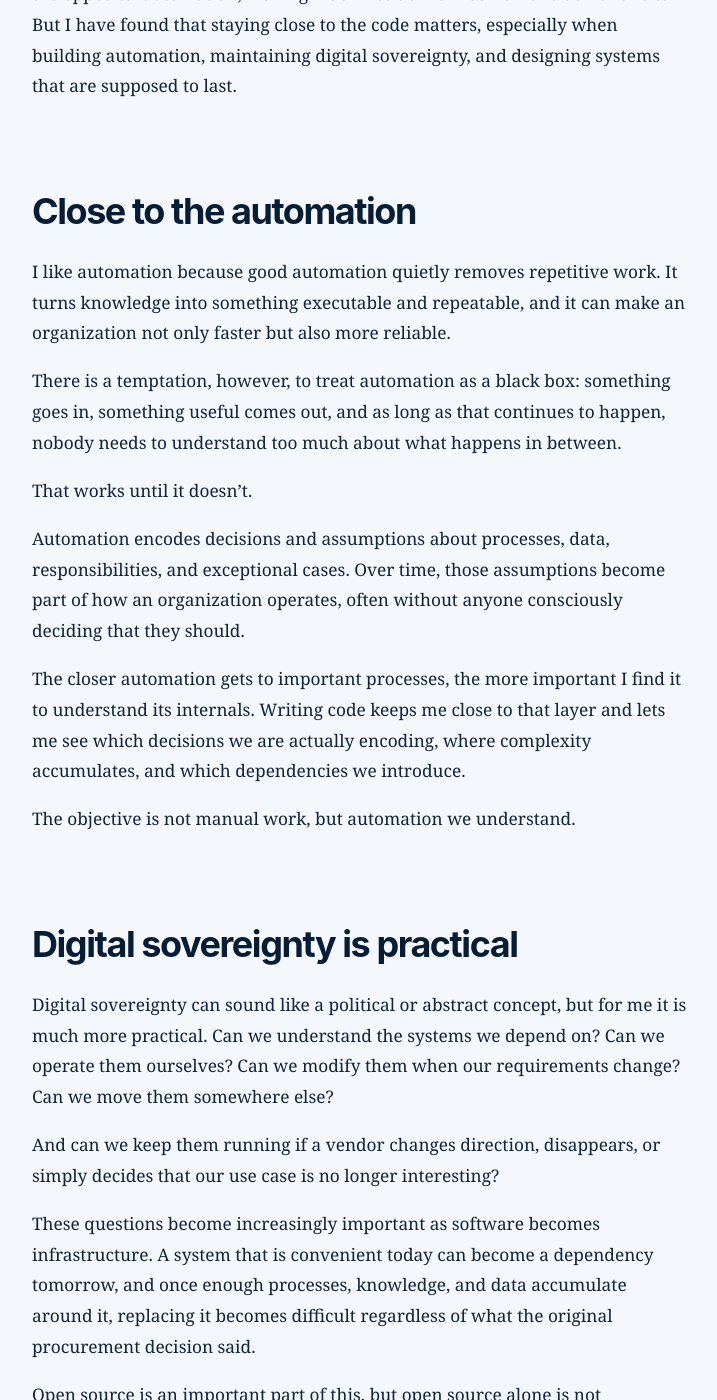
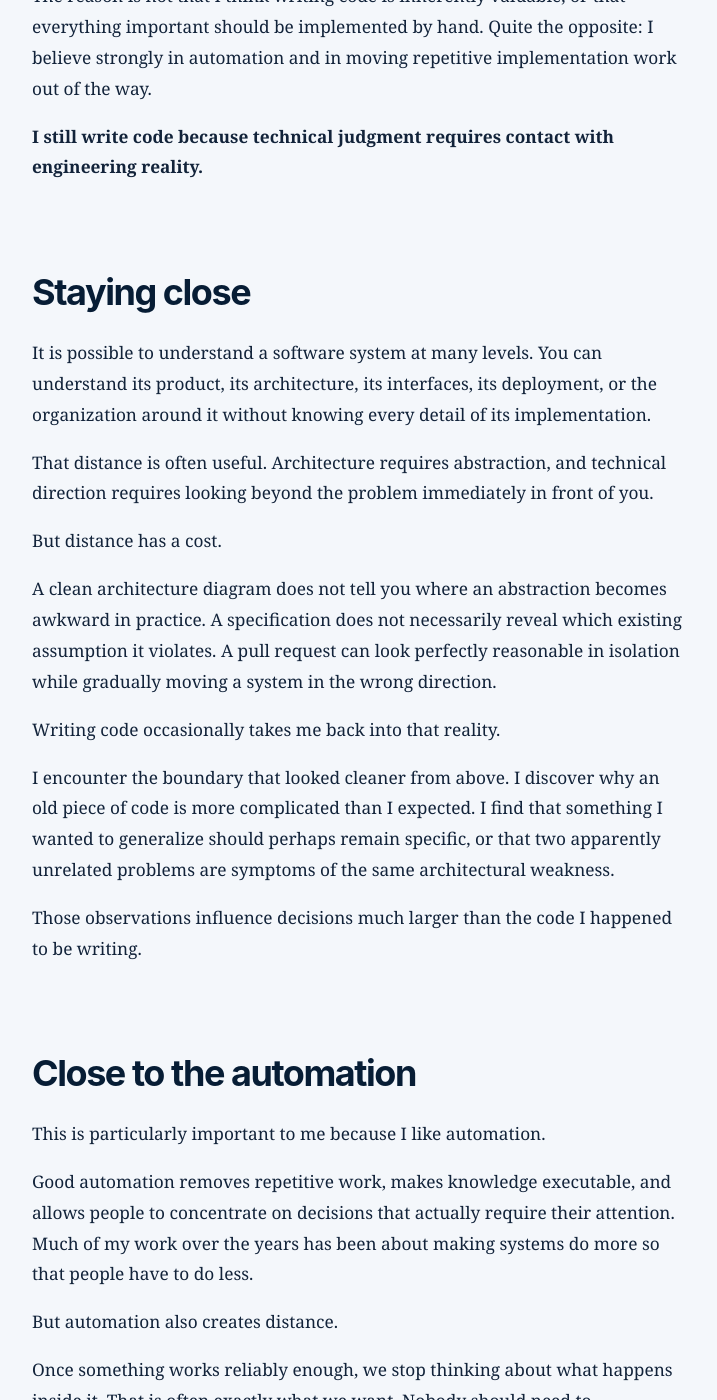
Before and after one commit to fsbraun/fsbraun.github.io, a Jekyll site: the page built from _posts/2025-03-25-why-i-still-write-code.md, in a window 1280 px wide and 1400 px high, scrolled down 880 px. Shown: the whole window, without its empty margins (208-925 px from the left). Built offline with Jekyll 4.4.1, drawn with Linux system fonts in a browser that asks for light colours; some of the changed text lies outside the part shown.

Commit message:
feat: Update coding article

```diff
--- a/_posts/2025-03-25-why-i-still-write-code.md
+++ b/_posts/2025-03-25-why-i-still-write-code.md
@@ -2,129 +2,171 @@
 layout: post
 title: Why I Still Write Code
 description: Why writing code still matters to me when building automation and systems meant to last.
-reading_time: 5
+reading_time: 10
 category: software-reuse
 ---
-I have been writing software for a long time, long enough to see technologies arrive with great enthusiasm and disappear again, and long enough to see systems outlive the assumptions under which they were built.
+I have been writing software for a long time, and my role has changed considerably along the way. I spend more time today thinking about architecture, product direction, automation, and the long-term consequences of technical decisions than about implementing individual features.
 
-I still write code.
+And yet, I still write code.
 
-Not because writing code itself is the goal. Much of what I care about is actually the opposite: automation, making machines do work so humans don't have to. But I have found that staying close to the code matters, especially when building automation, maintaining digital sovereignty, and designing systems that are supposed to last.
+The reason is not that I think writing code is inherently valuable, or that everything important should be implemented by hand. Quite the opposite: I believe strongly in automation and in moving repetitive implementation work out of the way.
+
+**I still write code because technical judgment requires contact with engineering reality.**
+
+## Staying close
+
+It is possible to understand a software system at many levels. You can understand its product, its architecture, its interfaces, its deployment, or the organization around it without knowing every detail of its implementation.
+
+That distance is often useful. Architecture requires abstraction, and technical direction requires looking beyond the problem immediately in front of you.
+
+But distance has a cost.
+
+A clean architecture diagram does not tell you where an abstraction becomes awkward in practice. A specification does not necessarily reveal which existing assumption it violates. A pull request can look perfectly reasonable in isolation while gradually moving a system in the wrong direction.
+
+Writing code occasionally takes me back into that reality.
+
+I encounter the boundary that looked cleaner from above. I discover why an old piece of code is more complicated than I expected. I find that something I wanted to generalize should perhaps remain specific, or that two apparently unrelated problems are symptoms of the same architectural weakness.
+
+Those observations influence decisions much larger than the code I happened to be writing.
 
 ## Close to the automation
 
-I like automation because good automation quietly removes repetitive work. It turns knowledge into something executable and repeatable, and it can make an organization not only faster but also more reliable.
+This is particularly important to me because I like automation.
 
-There is a temptation, however, to treat automation as a black box: something goes in, something useful comes out, and as long as that continues to happen, nobody needs to understand too much about what happens in between.
+Good automation removes repetitive work, makes knowledge executable, and allows people to concentrate on decisions that actually require their attention. Much of my work over the years has been about making systems do more so that people have to do less.
 
-That works until it doesn't.
+But automation also creates distance.
 
-Automation encodes decisions and assumptions about processes, data, responsibilities, and exceptional cases. Over time, those assumptions become part of how an organization operates, often without anyone consciously deciding that they should.
+Once something works reliably enough, we stop thinking about what happens inside it. That is often exactly what we want. Nobody should need to understand an entire technology stack merely to complete an everyday task.
 
-The closer automation gets to important processes, the more important I find it to understand its internals. Writing code keeps me close to that layer and lets me see which decisions we are actually encoding, where complexity accumulates, and which dependencies we introduce.
+The situation changes when we are responsible for the system itself.
 
-The objective is not manual work, but automation we understand.
+Automation encodes assumptions about processes, data, responsibilities, and exceptional cases. Those assumptions gradually become part of how an organization operates, often surviving much longer than anyone originally expected.
 
-## Digital sovereignty is practical
+Being close to the implementation helps me understand what we are actually automating, rather than only what we intended to automate.
 
-Digital sovereignty can sound like a political or abstract concept, but for me it is much more practical. Can we understand the systems we depend on? Can we operate them ourselves? Can we modify them when our requirements change? Can we move them somewhere else?
+The goal is not to do manually what a machine could do for me.
 
-And can we keep them running if a vendor changes direction, disappears, or simply decides that our use case is no longer interesting?
+The goal is to understand enough to remain in control of what the machine does.
 
-These questions become increasingly important as software becomes infrastructure. A system that is convenient today can become a dependency tomorrow, and once enough processes, knowledge, and data accumulate around it, replacing it becomes difficult regardless of what the original procurement decision said.
+## Systems have surprisingly long lives
 
-Open source is an important part of this, but open source alone is not sovereignty. Having access to source code is valuable; having the capability to understand, operate, and change that code is something else.
+Software has a tendency to live longer than expected.
 
-That capability has to exist somewhere.
+django CMS is a good example from my own work. It has evolved through many generations of Python, Django, browsers, deployment practices, contributors, organizations, and ideas about what a content management system should be.
 
-For me, continuing to write code is part of maintaining it.
+a.ix is different, but the underlying design question is similar: what does it mean to build systems that may still matter decades from now?
 
-## Decades change the design problem
+Thinking in decades changes how I look at software.
 
-Many software discussions happen on a surprisingly short timescale. We talk about the next release, the next migration, the next framework, perhaps the next few years.
+The interesting question is no longer whether an architecture is elegant today. It is whether the system can absorb changes we cannot yet predict, whether parts can be replaced without replacing everything, and whether somebody will still be able to understand why important decisions were made.
 
-Some systems live much longer than that.
+Long-lived software does not survive by staying the same.
 
-django CMS has been evolving for many years, across generations of Python, Django, browsers, deployment models, contributors, and organizations. A.IX is also built with the expectation that the systems around it should not simply disappear with the next technology cycle. Technology has vanished, A.IX has not.
-
-Once you start thinking in decades, the design problem changes. It is no longer enough to ask whether something works today. You have to wonder whether someone will understand it ten years from now, whether individual components can be replaced, and whether today's dependencies are quietly determining tomorrow's possibilities.
-
-You also have to accept that you cannot predict what those possibilities will be.
-
-That changes how I think about architecture. Extensibility matters, but so does restraint. Stable interfaces matter. Clear ownership of data matters. Perhaps most importantly, the ability to replace parts of a system without replacing the whole system matters.
+It survives because it can change.
 
 ## Good design compounds
 
-Architecture is often discussed as an upfront investment: spend more time designing something now and development may become easier later. In long-lived systems, I think the effect is stronger than that.
+This is where architecture becomes less theoretical.
+
+A clear boundary might save a little work today, but over many years it can make hundreds of changes easier. A stable interface can allow several generations of implementations to come and go behind it. A deliberately small core reduces the number of assumptions that must survive every technological cycle.
 
 Good design compounds.
 
-A clear boundary makes one change easier, then another, then another. A stable interface allows implementations behind it to be replaced. A deliberately small core reduces the number of assumptions that have to survive every technological generation.
+Bad design compounds too. A convenient shortcut becomes a dependency, the dependency becomes an assumption, and eventually that assumption appears in places nobody anticipated when the original decision was made.
 
-The opposite compounds too. A convenient shortcut becomes a dependency, the dependency becomes an assumption, and the assumption spreads through the system. Years later, changing it requires touching things that appeared completely unrelated when the original decision was made.
+After enough years, the cost of a design decision has remarkably little to do with the amount of code involved.
 
-None of these decisions necessarily look dramatic at the time.
+This is one reason I still want to experience some of those decisions at implementation level. Architecture is not something decided once and subsequently implemented. It emerges through many small decisions made over the lifetime of a system.
 
-Their significance emerges with time.
+You cannot steward a long-lived software system entirely from above.
 
-This is why systems intended to last need restraint. Not every possibility needs an abstraction, not every new technology needs to become part of the foundation, and not every problem requires another layer.
+## Designing for replacement
 
-Often, good architecture is as much about what a system does not know as what it does.
+When building software expected to last, I don't think the objective should be to preserve today's implementation.
 
-## Longevity requires change
+The objective should be to preserve the ability to replace it.
 
-Software that lasts for decades does not survive by staying the same. Operating systems change, databases change, deployment models change, security expectations change, organizations change, and the people maintaining the software certainly change.
+Operating systems change. Databases change. Frameworks change. Infrastructure changes. Organizations change. Requirements change. People certainly change.
 
-Long-lived software survives because it can change.
+Trying to predict all of those changes is futile.
 
-That means designing not to preserve today's implementation, but to preserve the ability to replace it. Those two goals can look similar when a system is young, but over a decade they lead to very different architectures.
+What we can do is design boundaries that limit how far a change propagates. We can be deliberate about ownership of data. We can keep interfaces smaller than their implementations. We can avoid making the core of a system dependent on things that are likely to be temporary.
 
 A stable system is not one in which nothing moves.
 
 It is one in which things can move without everything moving at once.
 
-This is why I care about interfaces, boundaries, modularity, and ownership of data. They are sometimes treated as architectural aesthetics, but their real value is much more practical: they make change affordable.
+That principle matters much more to me today than choosing the supposedly perfect technology for a particular moment.
 
-## Simplicity is operational freedom
+## Digital sovereignty
 
-There is another connection between good design and digital sovereignty that I think is easy to overlook: complexity reduces freedom.
+There is a broader principle behind this that I increasingly think about as digital sovereignty.
 
-Every additional service, dependency, platform, protocol, and abstraction introduces another thing that has to remain available and understood. Sometimes that complexity is absolutely justified, but it has a cost beyond development effort.
+The term is often discussed at the level of governments, cloud providers, regulation, or open-source policy. Those are important conversations, but there is also a very practical version of it.
 
-Complexity narrows the set of people who can understand a system. It increases the number of external decisions that can affect it. It makes migrations harder and independent operation more difficult.
+Can we understand the systems we depend on? Can we operate them? Can we modify them when our requirements change? Can we move them? Can we keep them running when someone else's priorities change?
 
-Simplicity therefore has strategic value.
+Open source helps, but access to source code alone does not create sovereignty.
 
-A system you understand is a system you can change, and a system you can change is a system you have a chance of keeping.
+Capability does.
 
-## Why code?
+An organization that technically possesses the source code to an important system but no longer has the knowledge required to understand or change it is not particularly sovereign.
 
-None of this strictly requires me to write code myself. Architecture can be discussed in diagrams, processes can be documented, and implementation can be delegated.
+The same principle applies at a personal level.
 
-But I don't want architecture to become detached from implementation.
+I don't need to implement everything myself, and I don't want to. But I want to retain the ability to investigate a system, understand the important parts, question its assumptions, and change it when necessary.
 
-Code is where I can test whether an abstraction is actually useful. It is where I discover whether a boundary is clean or merely looks clean in a diagram. It is where the operational consequences of a design decision eventually become concrete.
+Writing code maintains some of that capability.
 
-Sometimes the fastest way to understand a system is still to build (at least a part of) it.
+## Simplicity creates freedom
 
-Writing code keeps that feedback loop short. It keeps me close to the automation and keeps architectural decisions connected to their consequences. Perhaps just as importantly, it maintains my own ability to change the systems I depend on rather than merely consume them.
+This also explains why I increasingly value simplicity.
 
-## Building things we can keep
+Every additional dependency, service, abstraction, platform, and protocol may solve a real problem, but it also introduces another thing we depend on and another piece of knowledge someone has to maintain.
 
-I am less interested today in how quickly software can be built than I once was. Speed matters, of course, and there are plenty of situations where it is the right thing to optimize.
+Complexity therefore has an organizational cost beyond development effort.
 
-For important systems, however, I increasingly find myself asking a different question.
+It reduces the number of people who can understand a system. It increases the number of external decisions that can affect it. It makes replacement harder and independent operation more expensive.
 
-Can we keep this?
+Sometimes that cost is absolutely justified.
 
-Can we understand it, operate it, adapt it, and still make meaningful decisions about it years from now? Can the people who come after us do the same, without having to reconstruct all the assumptions we made along the way?
+But it should be a decision rather than an accident.
 
-That is ultimately what digital sovereignty means to me. It does not mean doing everything yourself, avoiding external technology, or avoiding automation. It means retaining enough knowledge and control to make your own decisions.
+A system you understand is easier to change, and a system you can change is a system you have a chance of keeping.
 
-It means retaining agency.
+## Coding is not the output
 
-Good architecture creates that agency. Open systems create that agency. Knowledge creates that agency.
+This changes what writing code means to me.
 
-And for me, writing code is still part of maintaining it.
+Earlier in my career, code was much more directly the output of my work. A problem needed solving, and I implemented the solution.
+
+Today, the most valuable outcome is often a decision: identifying the actual problem, finding the right boundary, choosing what should remain stable, deciding what should be replaced, or recognizing that something should not be built at all.
+
+Writing code supports those decisions.
+
+Sometimes I implement a small part because I want to test an architectural assumption. Sometimes I need to follow a problem deeply enough to understand where it actually originates. Sometimes building something is simply the fastest way to discover whether an idea survives contact with reality.
+
+The amount of code I produce is therefore becoming less interesting to me.
+
+The quality of the judgment it enables is much more interesting.
+
+## Knowing when to go down a level
+
+Moving toward architecture and technical stewardship does not mean continuously moving further away from implementation.
+
+It means being able to move between levels.
+
+Sometimes the right place to work is the product direction. Sometimes it is the architecture. Sometimes it is an interface or specification. And sometimes the uncertainty cannot be resolved from there, and the right thing to do is to go down another level and look at the code.
+
+Then you come back up with better information.
+
+The further I move from implementation as my primary job, the more deliberate I become about which code I still write.
+
+I don't write code because writing code is the objective.
+
+I write it to stay close enough to the systems I help shape that my decisions remain grounded in how those systems actually work.
+
+For systems that should remain understandable, adaptable, and ours to change for decades, I think that matters.
 
 That is why I still write code.
```
Also changed, not shown: .pre-commit-config.yaml.
